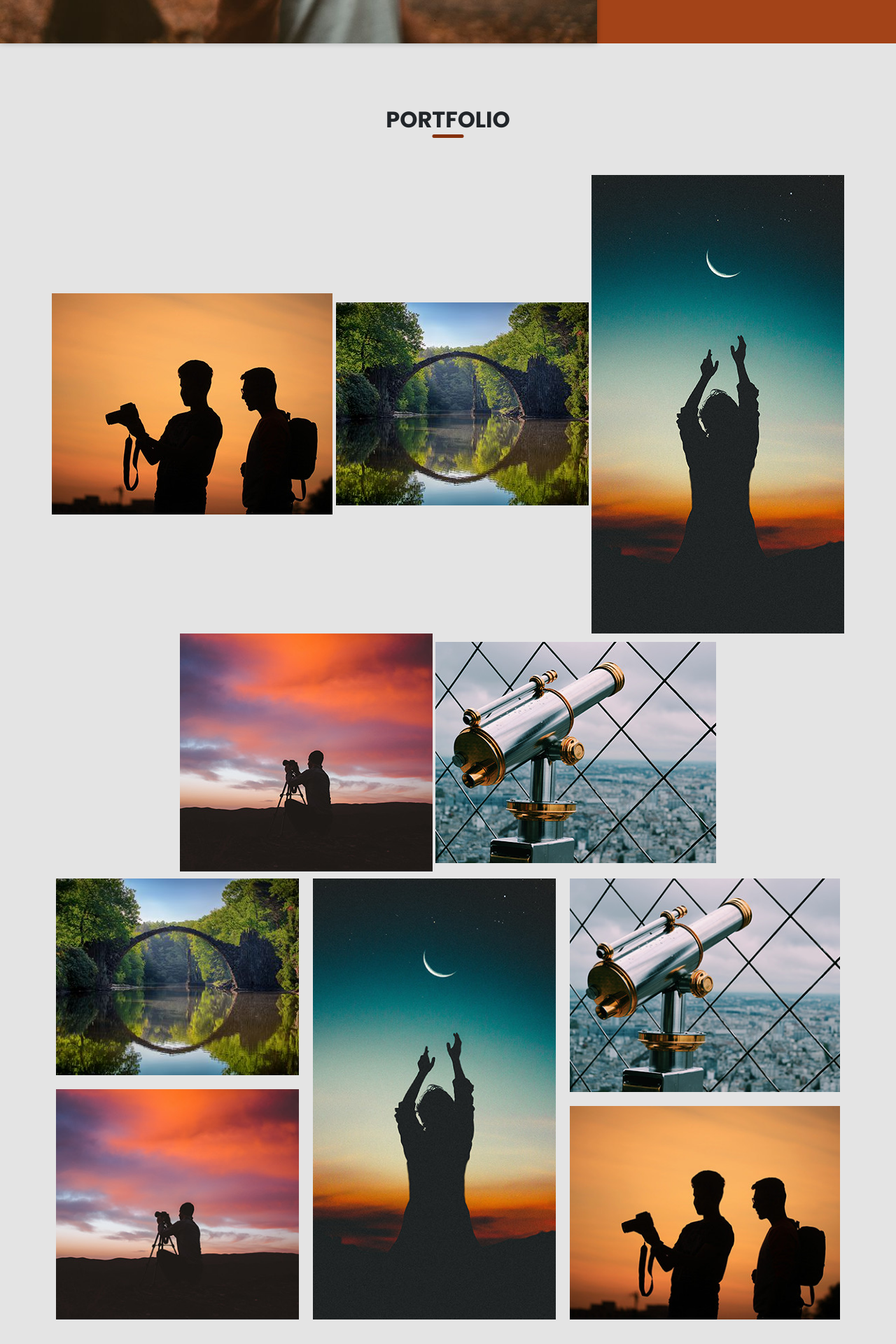
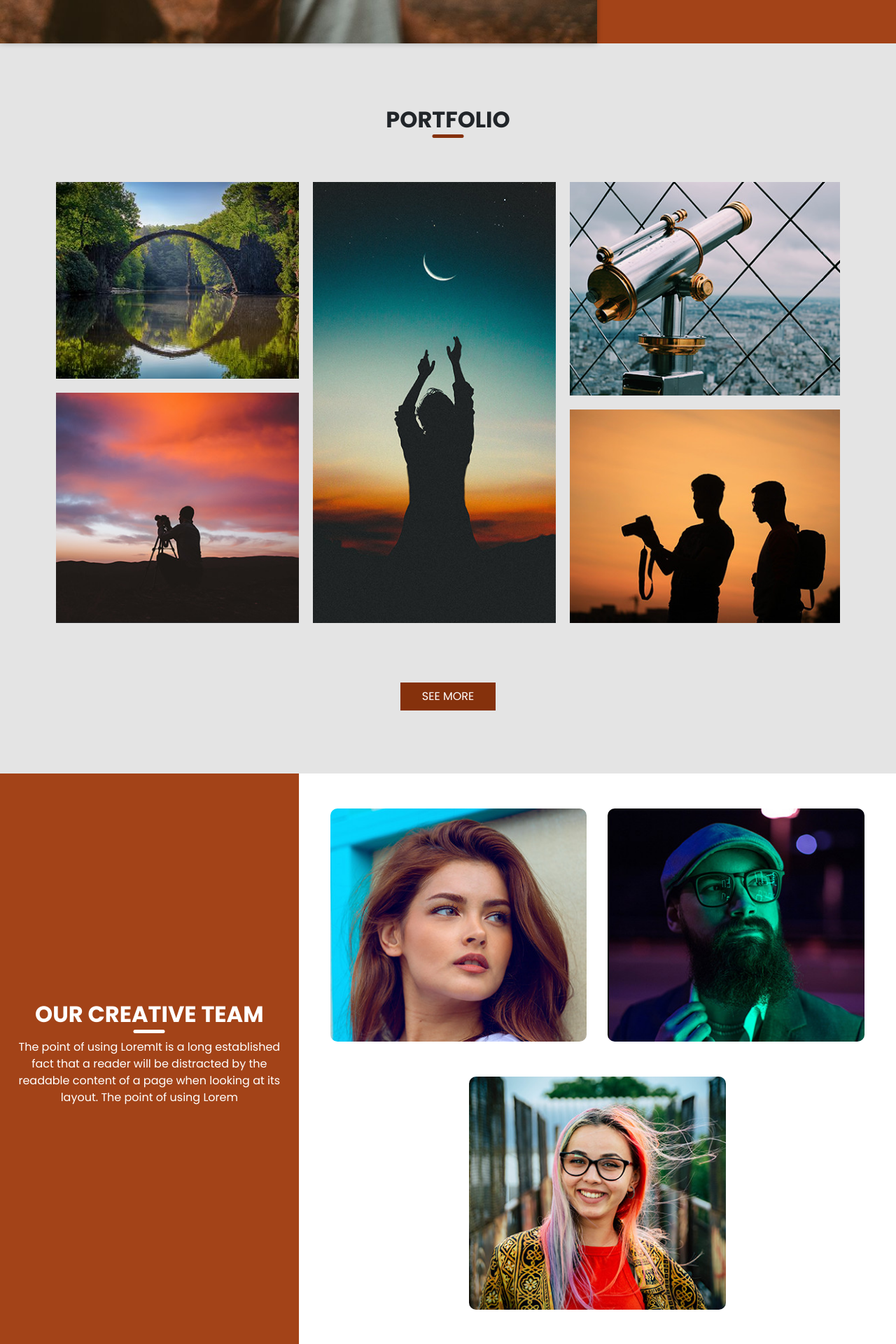
Before and after one commit to kevinsmasters/remy-project, a Jekyll site: the page built from docs/index.md, in a window 1280 px wide. Shown: the part 1235-3155 px from the top of the page at 70% size. Built offline with Jekyll 4.4.1, drawn with Linux system fonts in a browser that asks for light colours.

Commit message:
omit portfolio changes

```diff
--- a/docs/_includes/portfolio-section.html
+++ b/docs/_includes/portfolio-section.html
@@ -5,11 +5,7 @@
         Portfolio
       </h2>
     </div>
-    <div class="portfolio_new">
-      {% for photo in site.photos %}
-        <img src="{{ site.baseurl }}{{ photo.img }}" />
-      {% endfor %}
-    </div>
+
     <div class="portfolio_container ">
       <div class="box-1">
         <div class="img-box b-1">
```
